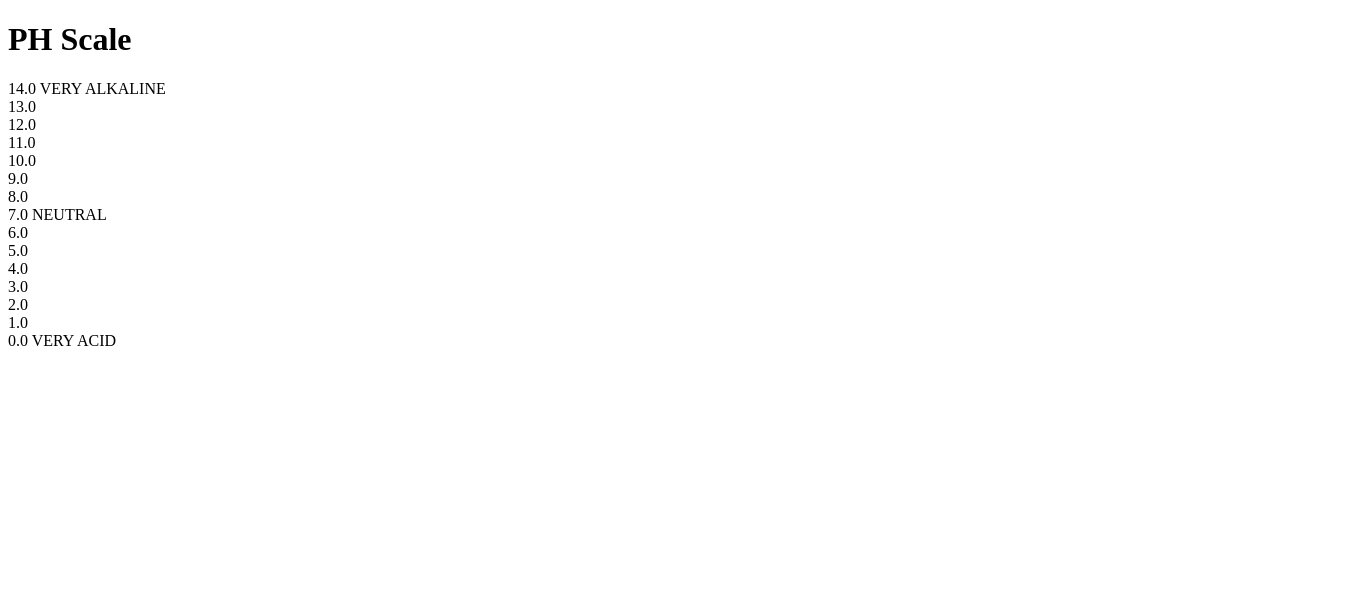
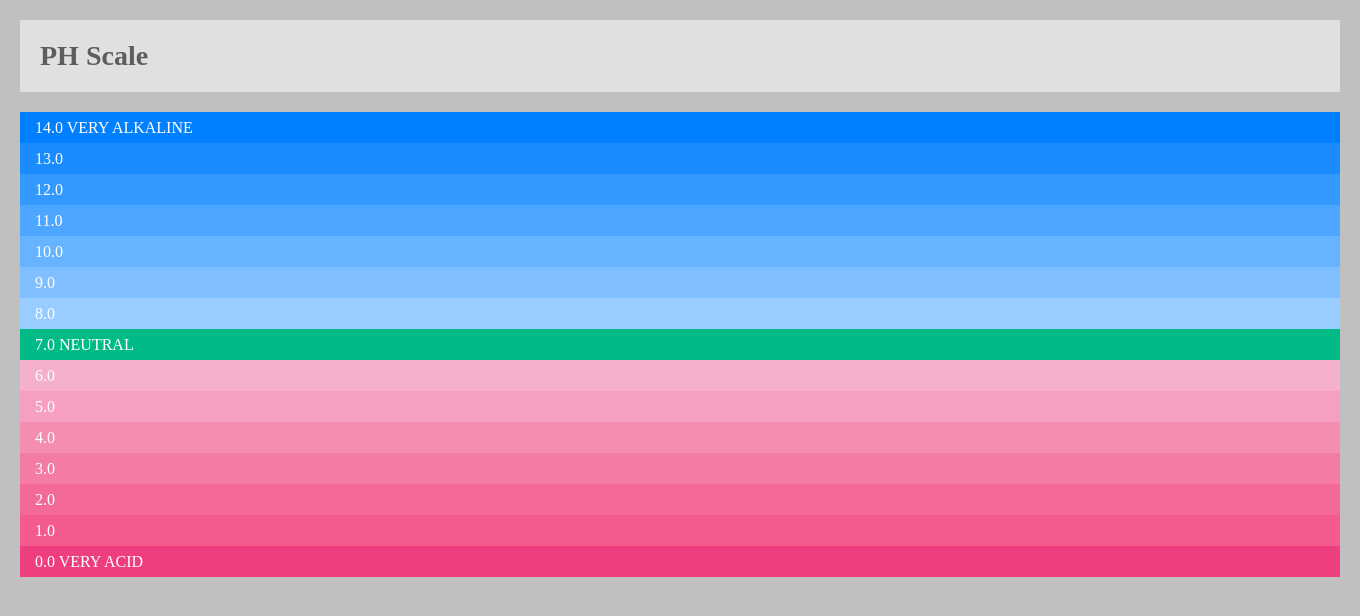
Before and after one commit to Hamadullah12/Logic-building, a plain HTML site: page ph-scale-task/index.html in a window 1280 px wide. Shown: the whole page, 1360 px wide, since content can reach past the window. Drawn offline with Linux system fonts and the light colour scheme.

Commit message:
task done and to be uploaded to the classroom

```diff
--- a/ph-scale-task/index.html
+++ b/ph-scale-task/index.html
@@ -3,10 +3,11 @@
   <head>
     <meta charset="UTF-8" />
     <meta name="viewport" content="width=device-width, initial-scale=1.0" />
+    <link rel="stylesheet" href="style.css" />
     <title>Ph Scale Task By Saqib</title>
   </head>
   <body>
-    <div class="main-ph">
+    <div class="main-ph-container">
       <h1>PH Scale</h1>
       <div class="ph-scales">
         <div class="ph ph-14">14.0 VERY ALKALINE</div>
--- /dev/null
+++ b/ph-scale-task/style.css
@@ -0,0 +1,88 @@
+* {
+    margin: 0;
+    padding: 0;
+    background-color: #c0c0c0;
+}
+
+.main-ph-container {
+    padding: 20px;
+    width: 1320px;
+}
+
+h1 {
+    background-color: #e0e0e0;
+    color: #5f5c5c;
+    padding: 20px;
+    font-size: 28px;
+    font-weight: bolder;
+    margin: 0 0 20px 0;
+}
+
+.ph {
+    height: 15px;
+    color: white;
+    padding: 8px 15px;
+    font-size: 16px;
+    display: flex;
+    align-items: center;
+}
+
+.ph-14 {
+    background-color: #0080ff;
+}
+
+.ph-13 {
+    background-color: #1a8cff;
+}
+
+.ph-12 {
+    background-color: #3399ff;
+}
+
+.ph-11 {
+    background-color: #4da6ff;
+}
+
+.ph-10 {
+    background-color: #66b3ff;
+}
+
+.ph-9 {
+    background-color: #80bfff;
+}
+
+.ph-8 {
+    background-color: #99ccff;
+}
+
+.ph-7 {
+    background-color: #00BB88;
+}
+
+.ph-6 {
+    background-color: #F5B0CC;
+}
+
+.ph-5 {
+    background-color: #F69FC0;
+}
+
+.ph-4 {
+    background-color: #F58CB2;
+}
+
+.ph-3 {
+    background-color: #F47BA6;
+}
+
+.ph-2 {
+    background-color: #F36A98;
+}
+
+.ph-1 {
+    background-color: #F45A8B;
+}
+
+.ph-0 {
+    background-color: #EE3E80;
+}
```
